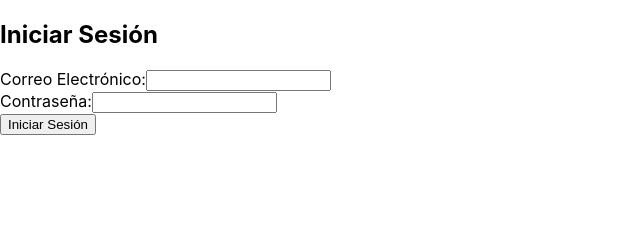
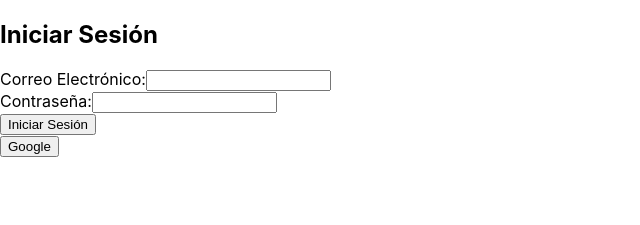
Before and after one commit to Facu-J-Boy/E-commerce, a React (Create React App) app: page /login in a window 1280 px wide. Shown: the top 225 px of the page, without its empty margins (0-640 px from the left). Built offline with nearby package versions, Linux system fonts and the light colour scheme; no server answers.

Commit message:
feat: login with google with firebase

```diff
--- a/src/components/LoginWhitEmail/LoginWhitEmail.tsx
+++ b/src/components/LoginWhitEmail/LoginWhitEmail.tsx
@@ -1,5 +1,6 @@
 import React, { useState } from 'react';
 import { getAuth, signInWithEmailAndPassword } from 'firebase/auth';
+import LoginWithGoogle from '../LoginWithGoogle/LoginWithGoogle';
 
 const LoginWhitEmail: React.FC = (): JSX.Element => {
   const [email, setEmail] = useState('');
@@ -40,6 +41,7 @@ const LoginWhitEmail: React.FC = (): JSX.Element => {
         <br />
         <button type='submit'>Iniciar Sesión</button>
       </form>
+      <LoginWithGoogle />
     </div>
   );
 };
--- /dev/null
+++ b/src/components/LoginWithGoogle/LoginWithGoogle.tsx
@@ -0,0 +1,21 @@
+import { getRedirectResult, signInWithRedirect } from 'firebase/auth';
+import React from 'react';
+import { auth, provider } from '../../Firebase';
+
+const LoginWithGoogle = () => {
+  const handleSignInWithGoogle = async () => {
+    try {
+      await signInWithRedirect(auth, provider);
+      await getRedirectResult(auth);
+    } catch (error) {
+      console.error(error);
+    }
+  };
+  return (
+    <div>
+      <button onClick={handleSignInWithGoogle}>Google</button>
+    </div>
+  );
+};
+
+export default LoginWithGoogle;
```
